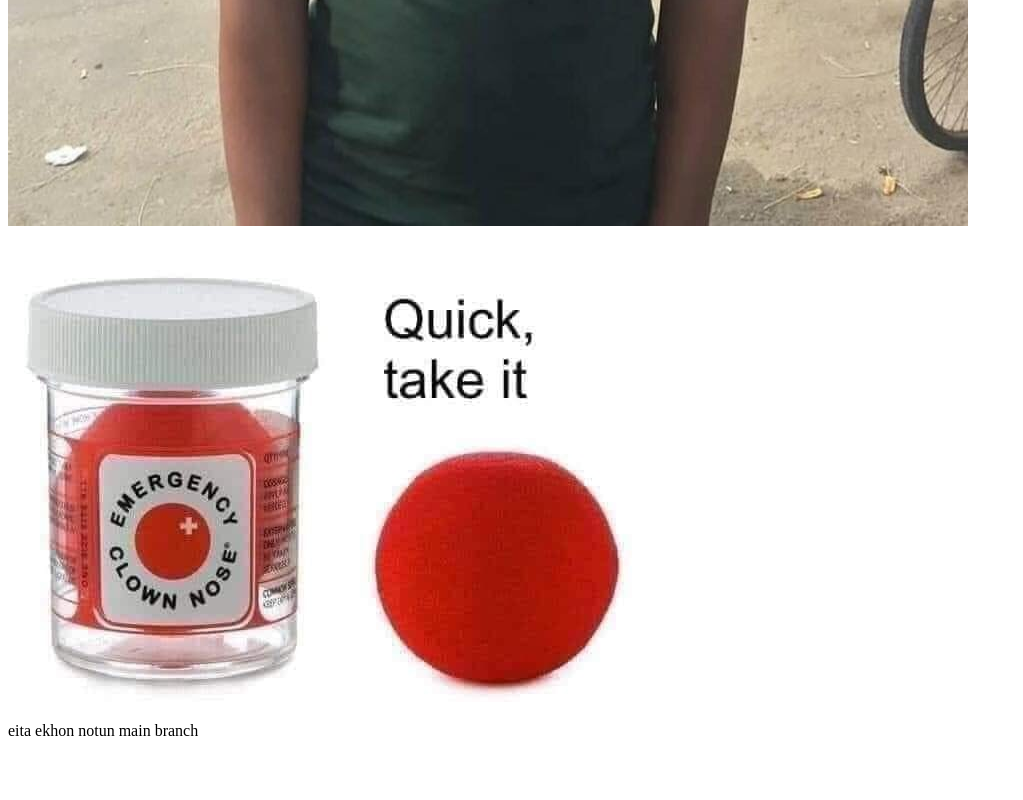
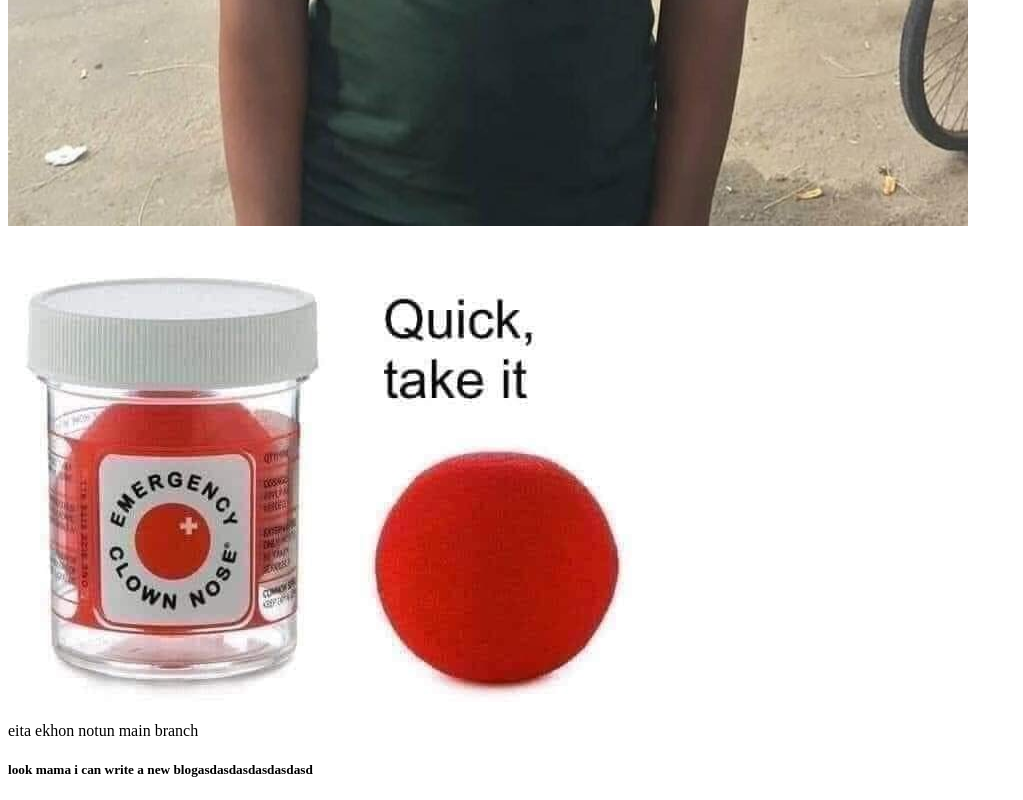
Before and after one commit to SaFaUU/Web-Development-Projects, a plain HTML site: page index.html in a window 1280 px wide. Shown: the part 892-1692 px from the top of the page, without its empty margins (0-1023 px from the left). Before the commit the page ends 1648 px from the top, so only its background shows below. Drawn offline with Linux system fonts and the light colour scheme.

Commit message:
random text add korsi

```diff
--- a/index.html
+++ b/index.html
@@ -15,6 +15,7 @@
     <img src="pain.jpg" alt="">
     <img src="clown.jpg" alt="">
     <p>eita ekhon notun main branch</p>
+    <h5>look mama i can write a new blogasdasdasdasdasdasd</h5>
 </body>
 
 </html>
```
